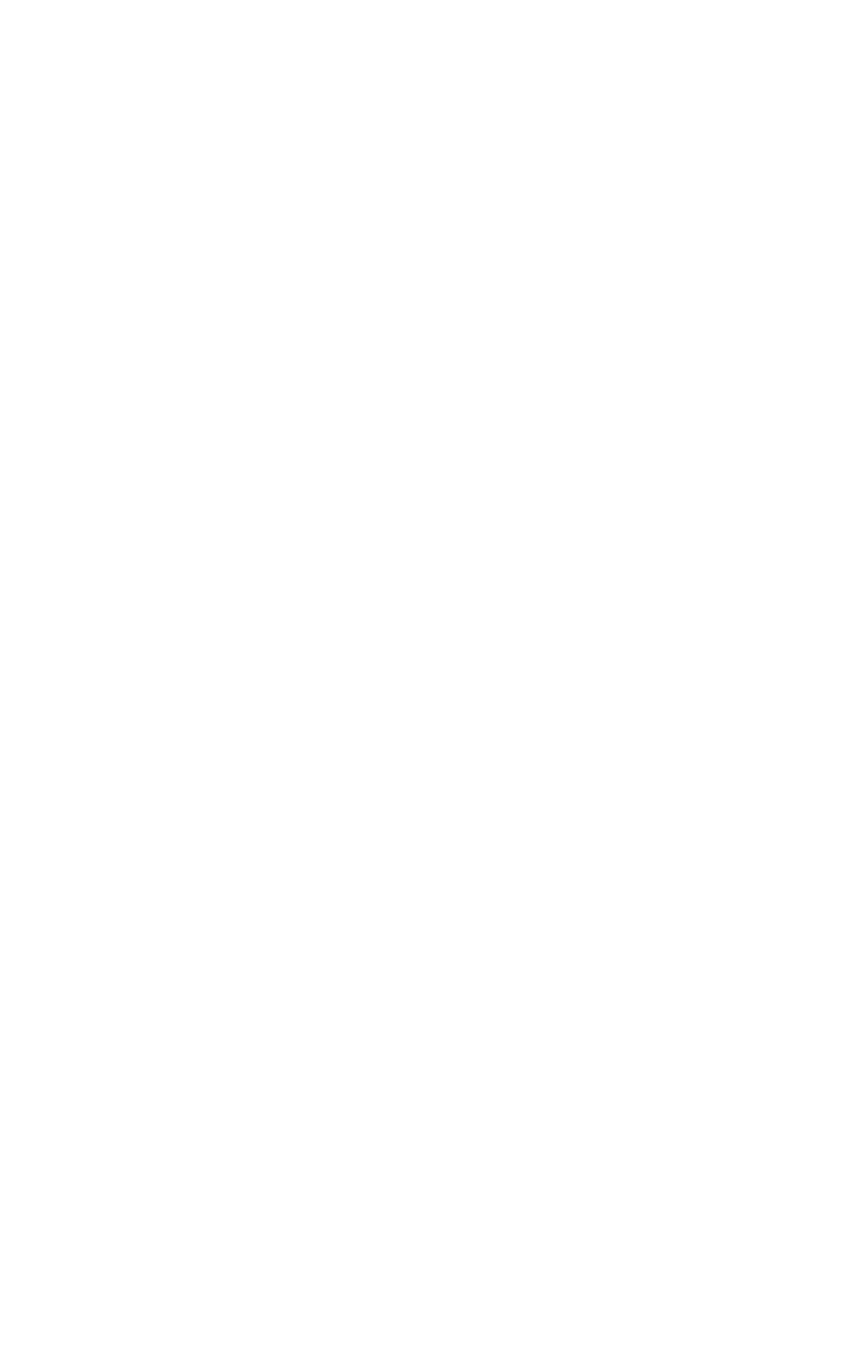
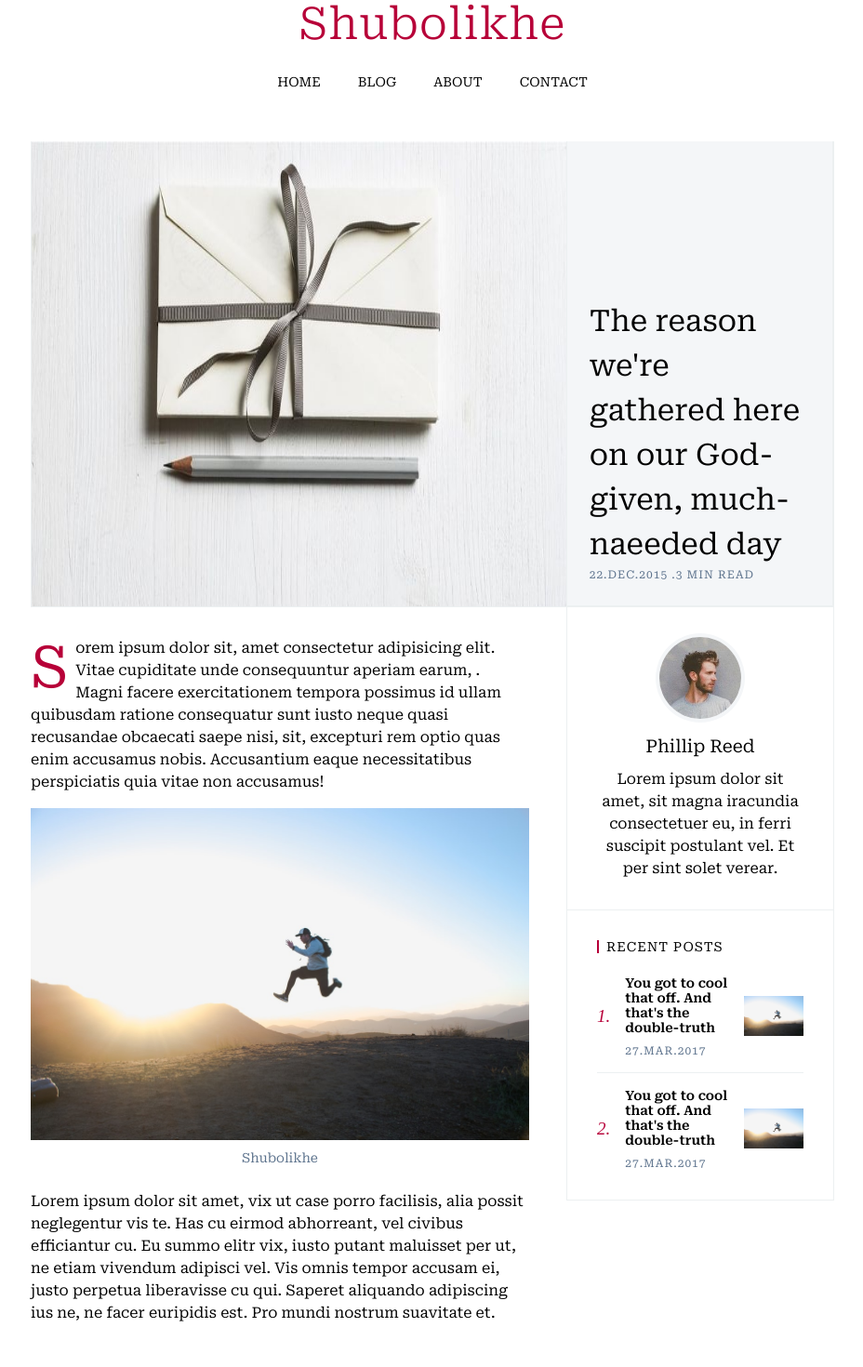
Before and after one commit to AdilMahmoudRion/Shubolikhe.blog, a React (Create React App) app: page /read-blog in a window 1280 px wide. Before the commit this address had no page. Shown: the part 40-1510 px from the top of the page at 93% size, without its empty margins (175-1103 px from the left). Before the commit the page ends 800 px from the top, so only its background shows below. Built offline with nearby package versions, Linux system fonts and the light colour scheme.

Commit message:
dd git commit -m dd

```diff
--- a/src/App.js
+++ b/src/App.js
@@ -5,6 +5,7 @@ import About from "./Components/Pages/About/About";
 import AboutMe from "./Components/Pages/About/AboutMe";
 import Tags from "./Components/Pages/Tags/Tags";
 import Contact from "./Components/Pages/Contact/Contact";
+import BlogRead from "./Components/Pages/BlogRead/BlogRead";
 
 function App() {
   return (
@@ -16,6 +17,7 @@ function App() {
           <Route path="about" element={<AboutMe />} />
           <Route path="blog" element={<Tags />} />
           <Route path="contact" element={<Contact />} />
+          <Route path="read-blog" element={<BlogRead />} />
         </Routes>
       </BrowserRouter>
     </>
--- a/src/Components/Pages/Blog/Blog.js
+++ b/src/Components/Pages/Blog/Blog.js
@@ -62,34 +62,34 @@ const Blog = () => {
             </div>
             <div className="blog-post-title-section">
               <div className="blog-post-title">
-                <a href="#" className="">
+                <Link to="#" className="">
                   travel
-                </a>
+                </Link>
               </div>
 
               <div className="blog-post-title-social-link">
-                <a href="#">
+                <Link to="#">
                   <img className="social-icon" src={twitter} alt="" />
-                </a>
-                <a href="#">
+                </Link>
+                <Link to="#">
                   <img className="social-icon" src={facebook} alt="" />
-                </a>
-                <a href="">
+                </Link>
+                <Link to="#">
                   <img
                     className="social-icon"
                     src={linkedin}
                     alt=""
                     srcset=""
                   />
-                </a>
-                <a href="">
+                </Link>
+                <Link to="">
                   <img className="social-icon" src={pinterest} alt="" />
-                </a>
+                </Link>
               </div>
             </div>
-            <a href="#" className="card-header">
+            <Link to="/read-blog" className="card-header">
               Setting up your own Ghost
-            </a>
+            </Link>
           </div>
           <div class="blog-post-card col-span-1">
             <div className="blog-post-image">
@@ -134,34 +134,34 @@ const Blog = () => {
               </div>
               <div className="blog-post-title-section">
                 <div className="blog-post-title">
-                  <a href="#" className="">
+                  <Link to="#" className="">
                     travel
-                  </a>
+                  </Link>
                 </div>
 
                 <div className="blog-post-title-social-link">
-                  <a href="#">
+                  <Link to="#">
                     <img className="social-icon" src={twitter} alt="" />
-                  </a>
-                  <a href="#">
+                  </Link>
+                  <Link to="#">
                     <img className="social-icon" src={facebook} alt="" />
-                  </a>
-                  <a href="">
+                  </Link>
+                  <Link to="#">
                     <img
                       className="social-icon"
                       src={linkedin}
                       alt=""
                       srcset=""
                     />
-                  </a>
-                  <a href="">
+                  </Link>
+                  <Link to="#">
                     <img className="social-icon" src={pinterest} alt="" />
-                  </a>
+                  </Link>
                 </div>
               </div>
-              <a href="#" className="card-header">
+              <Link to="#" className="card-header">
                 {blog.title}
-              </a>
+              </Link>
               <div>
                 <time
                   class="blog-published-time"
--- /dev/null
+++ b/src/Components/Pages/BlogRead/BlogRead.js
@@ -0,0 +1,16 @@
+import React from "react";
+import Footer from "../../Shared/Footer/Footer";
+import Navigation from "../../Shared/Navigation/Navigation";
+import Read from "./Read";
+
+const BlogRead = () => {
+  return (
+    <div>
+      <Navigation></Navigation>
+      <Read></Read>
+      <Footer></Footer>
+    </div>
+  );
+};
+
+export default BlogRead;
--- /dev/null
+++ b/src/Components/Pages/BlogRead/Read.css
@@ -0,0 +1,129 @@
+@media (min-width: 64em) {
+  .c-post-hero__content {
+    padding: 32px;
+    display: -webkit-box;
+    display: -ms-flexbox;
+    display: flex;
+    -webkit-box-orient: vertical;
+    -webkit-box-direction: normal;
+    -ms-flex-direction: column;
+    flex-direction: column;
+    -webkit-box-pack: end;
+    -ms-flex-pack: end;
+    justify-content: end;
+    height: 100%;
+    border-width: 1px;
+    border-color: #ecf0f1 #ecf0f1 #ecf0f1 #fff;
+  }
+}
+.c-post-hero__content {
+  background-color: #f4f6f8;
+  border-style: solid;
+  border-width: 0 1px 1px 1px;
+  border-color: #ecf0f1;
+  padding: 24px;
+}
+.c-post-hero__title {
+  font-size: 32px;
+  margin-top: auto;
+}
+.c-post-hero__meta {
+  font-size: 12px;
+  color: #5d738d;
+  text-transform: uppercase;
+  letter-spacing: 1px;
+}
+.widget {
+  border-left: 1px solid #ecf0f1;
+  border-right: 1px solid #ecf0f1;
+  border-bottom: 1px solid #ecf0f1;
+  counter-reset: widget;
+}
+.c-widget {
+  padding: 32px;
+  border-left: 1px solid #ecf0f1;
+  border-right: 1px solid #ecf0f1;
+  border-bottom: 1px solid #ecf0f1;
+  counter-reset: widget;
+}
+.c-widget-author__image {
+  -o-object-fit: cover;
+  object-fit: cover;
+  border-radius: 100%;
+  -webkit-box-shadow: 0 0 0 4px #f4f6f8;
+  box-shadow: 0 0 0 4px #f4f6f8;
+  width: 88px;
+  height: 88px;
+  margin: 0 auto;
+  margin-bottom: 16px;
+  border-radius: 100%;
+  background-color: #f4f6f8;
+  width: 88px;
+  height: 88px;
+}
+.c-widget-author__title {
+  margin-bottom: 8px;
+  font-size: 19px;
+}
+.c-widget-author__title:hover {
+  color: #b70038;
+}
+.c-widget__title {
+  padding-left: 8px;
+  margin-bottom: 24px;
+  line-height: 1;
+  letter-spacing: 1px;
+  border-left: 2px solid #b70038;
+  font-size: 14px;
+  text-transform: uppercase;
+}
+.c-teaser:first-of-type {
+  padding-top: 0;
+}
+.c-teaser:not(:last-child) {
+  padding-bottom: 16px;
+  border-bottom: 1px solid #ecf0f1;
+}
+.c-teaser {
+  display: -webkit-box;
+  display: -ms-flexbox;
+  display: flex;
+  -webkit-box-align: center;
+  -ms-flex-align: center;
+  align-items: center;
+  line-height: 1;
+  padding-left: 16px;
+  padding-top: 16px;
+}
+.c-teaser__title {
+  margin-bottom: 8px;
+  font-size: 14px;
+  font-weight: 700;
+  line-height: initial;
+}
+.c-teaser__title:hover {
+  color: #b70038;
+}
+.c-teaser__content {
+  -webkit-box-flex: 1;
+  -ms-flex: 1;
+  flex: 1;
+}
+.c-teaser__date {
+  line-height: 1;
+  font-size: 12px;
+  color: #5d738d;
+  text-transform: uppercase;
+  letter-spacing: 1px;
+}
+.c-teaser:before {
+  counter-increment: widget;
+  content: counter(widget) ". ";
+  position: relative;
+  left: -16px;
+  line-height: 1;
+  font-size: 19px;
+  font-style: italic;
+  font-family: "Playfair Display", serif;
+  color: #b70038;
+}
--- /dev/null
+++ b/src/Components/Pages/BlogRead/Read.js
@@ -0,0 +1,121 @@
+import React from "react";
+import "./Read.css";
+import author from "../../Shared/Images/contact.jpg";
+import author2 from "../../Shared/Images/author-img2.jpg";
+import authorImg from "../../Shared/Images/authorimg.jpeg";
+import { Link } from "react-router-dom";
+
+const Read = () => {
+  return (
+    <article className="py-4 px-5 lg:px-52 bg-white">
+      <div className="md:grid lg:grid-cols-3 widget">
+        <div className="author-image col-span-2">
+          <img src={author} alt="" />
+        </div>
+        <div class="c-post-hero__content col-span-1 ">
+          <h1 class="c-post-hero__title">
+            The reason we're gathered here on our God-given, much-naeeded day
+          </h1>
+          <div class="c-post-hero__meta">
+            <time datetime="2015-12-22">22.Dec.2015</time> .
+            <span>3 min read</span>
+          </div>
+        </div>
+      </div>
+      <div>
+        <div className="md:grid lg:grid-cols-3">
+          <div className="author-introduction col-span-1 md:col-span-2 lg:col-span-2 pr-10  pt-8">
+            <p className="pb-4">
+              Sorem ipsum dolor sit, amet consectetur adipisicing elit. Vitae
+              cupiditate unde consequuntur aperiam earum, . Magni facere
+              exercitationem tempora possimus id ullam quibusdam ratione
+              consequatur sunt iusto neque quasi recusandae obcaecati saepe
+              nisi, sit, excepturi rem optio quas enim accusamus nobis.
+              Accusantium eaque necessitatibus perspiciatis quia vitae non
+              accusamus!
+            </p>
+            <figure>
+              <img class="author-img" src={author2} alt="" />
+              <figcaption>Shubolikhe</figcaption>
+            </figure>
+            <p class="py-6">
+              Lorem ipsum dolor sit amet, vix ut case porro facilisis, alia
+              possit neglegentur vis te. Has cu eirmod abhorreant, vel civibus
+              efficiantur cu. Eu summo elitr vix, iusto putant maluisset per ut,
+              ne etiam vivendum adipisci vel. Vis omnis tempor accusam ei, justo
+              perpetua liberavisse cu qui. Saperet aliquando adipiscing ius ne,
+              ne facer euripidis est. Pro mundi nostrum suavitate et.
+            </p>
+          </div>
+          <div className="col-span-1 text-center">
+            <div className="c-widget text-center c-widget-author">
+              <img
+                className="c-widget-author__image "
+                src={authorImg}
+                alt="Author Images"
+              />
+              <h1 className="c-widget-author__title">
+                <Link to="#">Phillip Reed</Link>
+              </h1>
+              <p>
+                Lorem ipsum dolor sit amet, sit magna iracundia consectetuer eu,
+                in ferri suscipit postulant vel. Et per sint solet verear.
+              </p>
+            </div>
+            <div className="c-widget">
+              <h3 class="c-widget__title text-left">Recent Posts</h3>
+              <Link to="/home" class="c-teaser">
+                <div class="c-teaser__content text-left">
+                  <h3 class="c-teaser__title">
+                    You got to cool that off. And that's the double-truth
+                  </h3>
+                  <time
+                    class="c-teaser__date"
+                    datetime="2017-03-27"
+                    title="27 March 2017"
+                  >
+                    27.Mar.2017
+                  </time>
+                </div>
+                <div class="c-teaser__media">
+                  <img
+                    class="c-teaser__image ls-is-cached lazyloaded"
+                    width="64"
+                    height="48"
+                    src={author2}
+                    alt="You got to cool that off. And that's the double-truth"
+                  />
+                </div>
+              </Link>
+              <Link to="/home" class="c-teaser">
+                <div class="c-teaser__content text-left">
+                  <h3 class="c-teaser__title">
+                    You got to cool that off. And that's the double-truth
+                  </h3>
+                  <time
+                    class="c-teaser__date"
+                    datetime="2017-03-27"
+                    title="27 March 2017"
+                  >
+                    27.Mar.2017
+                  </time>
+                </div>
+                <div class="c-teaser__media">
+                  <img
+                    class="c-teaser__image ls-is-cached lazyloaded"
+                    width="64"
+                    height="48"
+                    src={author2}
+                    alt="You got to cool that off. And that's the double-truth"
+                  />
+                </div>
+              </Link>
+            </div>
+          </div>
+        </div>
+      </div>
+    </article>
+  );
+};
+
+export default Read;
```
Also changed, not shown: src/Components/Shared/Images/authorimg.jpeg (added).
